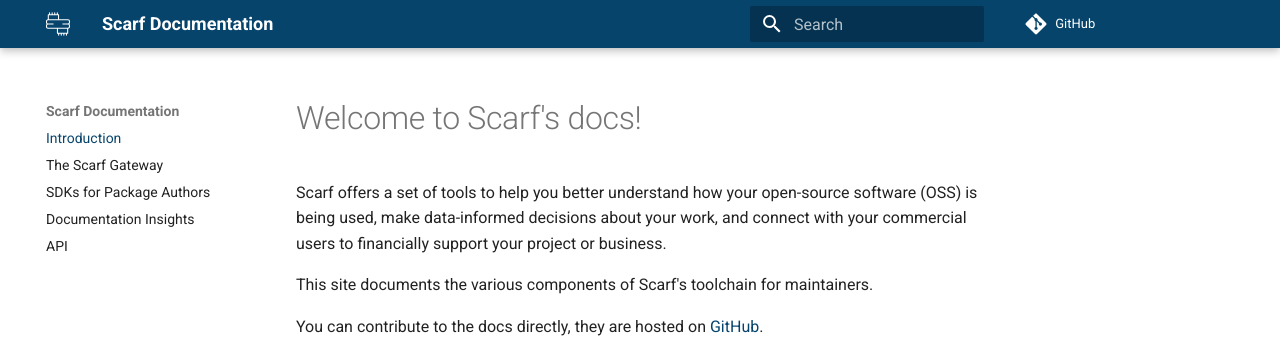
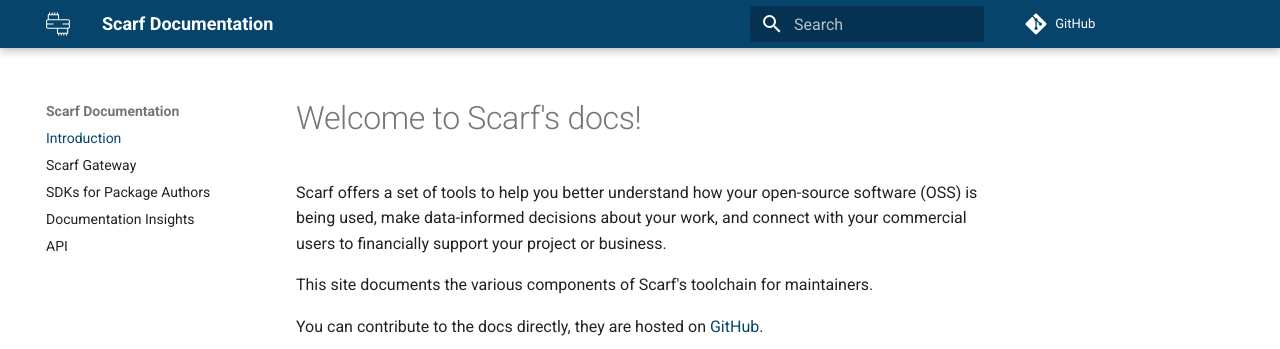
Before and after one commit to scarf-sh/docs, an MkDocs documentation site: the page built from docs/index.md, in a window 1280 px wide. Shown: the top 349 px of the page. Built offline with MkDocs 1.6.1 and Material for MkDocs 9.7.7, drawn with Linux system fonts in a browser that asks for light colours; comment, search, counter and statistics services are not loaded.

Commit message:
s/The Scarf Gateway/Scarf Gateway/

```diff
--- a/mkdocs.yml
+++ b/mkdocs.yml
@@ -9,7 +9,7 @@
   - 'stylesheets/extra.css'
 nav:
 - Introduction: 'index.md'
-- The Scarf Gateway: 'gateway.md'
+- Scarf Gateway: 'gateway.md'
 - SDKs for Package Authors: 'package-analytics.md'
 - Documentation Insights: 'web-traffic.md'
 - API: 'api.md'
```
